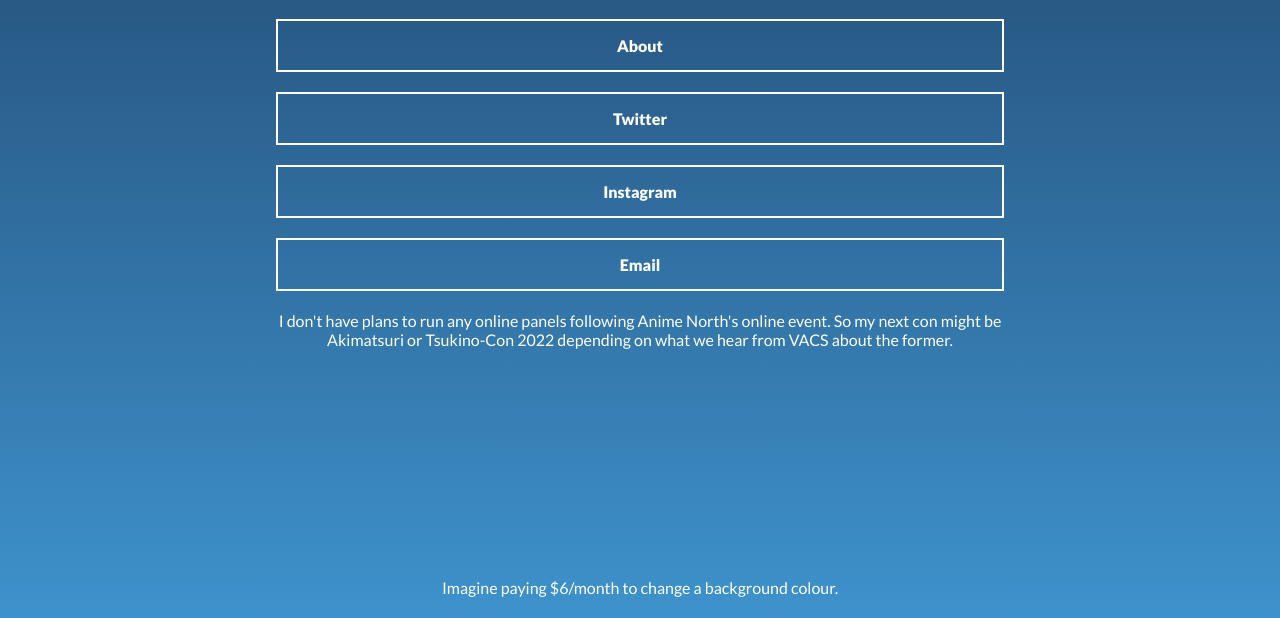
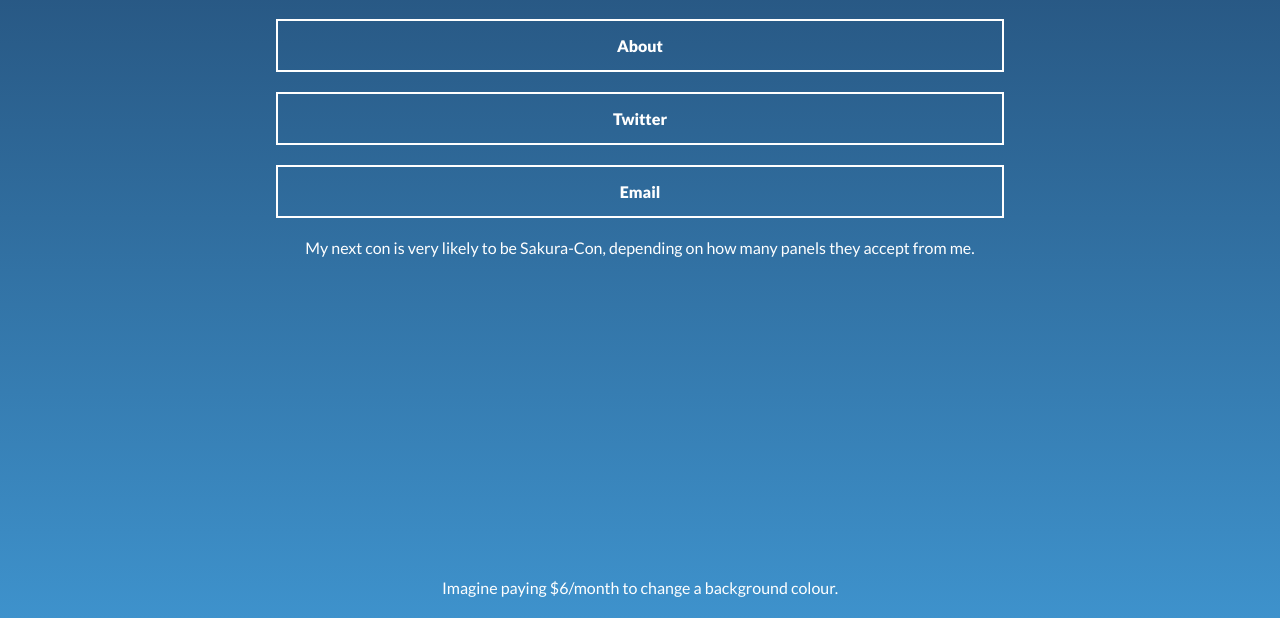
Before and after one commit to mishieru/mishieru.github.io, a plain HTML site: page index.html in a window 1280 px wide. Shown: the part 182-800 px from the top of the page. Drawn offline with Linux system fonts and the light colour scheme.

Commit message:
Update index.html
Pulling Instagram link as I've made it private. Also updating the blurb since VACS hasn't said anything about Aki, plus Tsukino-Con 2022 being out of the running.

```diff
--- a/index.html
+++ b/index.html
@@ -18,12 +18,10 @@
 
     <a id ="twitter" href="http://twitter.com/MishieruChan">Twitter</a>
 
-    <a id ="instagram" href="http://instagram.com/mishieruchan">Instagram</a>
-
     <a id = "anime-north" href="mailto:m@mishieruchan.com">Email</a>
 
 
-        I don't have plans to run any online panels following Anime North's online event. So my next con might be Akimatsuri or Tsukino-Con 2022 depending on what we hear from VACS about the former.
+        My next con is very likely to be Sakura-Con, depending on how many panels they accept from me.
     </div>
 
 </body>
```
